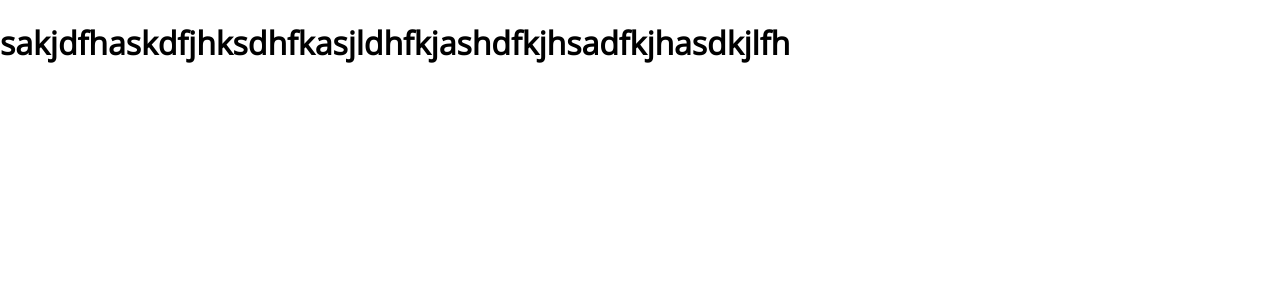
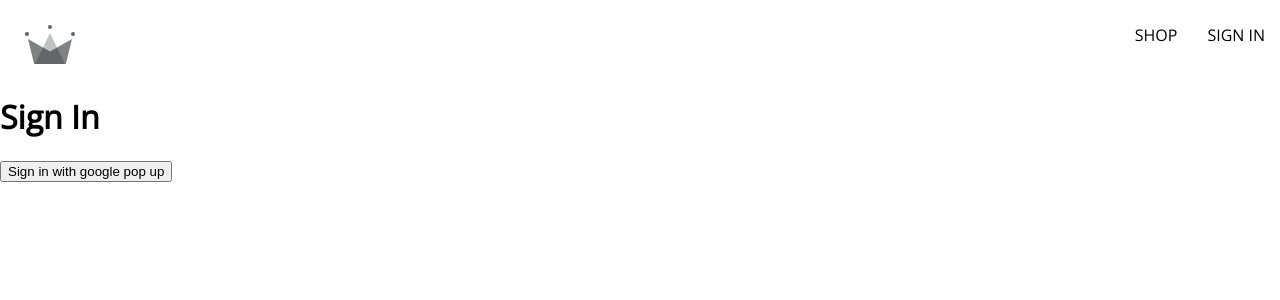
Before and after one commit to LongTrac/crwn_clothing, a React (Create React App) app: page /sign-in in a window 1280 px wide. Shown: the top 300 px of the page. Built offline with nearby package versions, Linux system fonts and the light colour scheme; a web font is replaced by a local one.

Commit message:
0.3: add fire base component/ config and a minor google pop up auth

```diff
--- a/src/App.js
+++ b/src/App.js
@@ -1,23 +1,24 @@
 import './categories.style.scss'
 import { Route, Routes } from 'react-router-dom';
+import { Fragment } from 'react';
 import Home from './routes/home/home.component';
 import Navigation from './routes/navigation/navigation.component';
-import { Fragment } from 'react';
+import SignIn from './routes/sign-in/sign-in.component';
 
 
 const Shop = () => {
-  return (<h1>I am the shop</h1>);
+  return (<h1>I am the beibu</h1>);
 }
 const App = () => {
   return (
     <Fragment>
-      <h1>sakjdfhaskdfjhksdhfkasjldhfkjashdfkjhsadfkjhasdkjlfh</h1>
       <Routes>
-      <Route path='/' element={<Navigation />}>
-        <Route index element={<Home />} />
-        <Route path='shop' element={<Shop />} />
-      </Route>
-    </Routes>
+        <Route path='/' element={<Navigation />}>
+          <Route index element={<Home />} />
+          <Route path='shop' element={<Shop />} />
+          <Route path='sign-in' element={<SignIn />} />
+        </Route>
+      </Routes>
     </Fragment>
 
 
--- a/src/components/directory/directory.component.jsx
+++ b/src/components/directory/directory.component.jsx
@@ -1,6 +1,5 @@
 import './directory.style.scss'
 import CategoryItem from '../category-item/category-item.component.jsx';
-import React from 'react';
 
 const Directory = ({ categories }) => {
     return (
--- a/src/routes/navigation/navigation.component.jsx
+++ b/src/routes/navigation/navigation.component.jsx
@@ -10,7 +10,7 @@ const Navigation = () => {
 
                 <Link className="logo-container" to='/'>
                     <div>
-                        <CrwnLogo className="logo"/>
+                        <CrwnLogo className="logo" />
                     </div>
                 </Link>
 
@@ -20,7 +20,11 @@ const Navigation = () => {
                         SHOP
                     </Link>
 
+                    <Link className="nav-link" to='/sign-in'>
+                        SIGN IN
+                    </Link>
                 </div>
+
 
             </div>
             <Outlet />
--- a/src/routes/sign-in/sign-in.component.jsx
+++ b/src/routes/sign-in/sign-in.component.jsx
@@ -1,10 +1,17 @@
-
+import { signInWithGooglePopup } from "../../utils/firebase/firebase.utils";
 const SignIn = () =>{
+    const logGoogleUser = async () =>{
+        const response = await signInWithGooglePopup();
+        console.log(response);
+    };
     return (
         <div>
             <h1>
+
                 Sign In
             </h1>
+
+            <button onClick={logGoogleUser}>Sign in with google pop up</button>
         </div>
     );
 }
--- /dev/null
+++ b/src/utils/firebase/firebase.utils.js
@@ -0,0 +1,31 @@
+// Import the functions you need from the SDKs you need
+import { initializeApp } from "firebase/app";
+import {
+    getAuth,
+    signInWithPopup,
+    GoogleAuthProvider } from 'firebase/auth'
+// TODO: Add SDKs for Firebase products that you want to use
+// https://firebase.google.com/docs/web/setup#available-libraries
+
+// Your web app's Firebase configuration
+const firebaseConfig = {
+    apiKey: "AIzaSyBoLWqohuoWIqE4Bt-yHicUVsNNG9CEKLw",
+    authDomain: "crwn-clothing-db-ab308.firebaseapp.com",
+    projectId: "crwn-clothing-db-ab308",
+    storageBucket: "crwn-clothing-db-ab308.appspot.com",
+    messagingSenderId: "847682555272",
+    appId: "1:847682555272:web:f8930fa1eb5e9c82aa3e3d"
+};
+
+// Initialize Firebase
+const App = initializeApp(firebaseConfig);
+
+// provider
+const provider = new GoogleAuthProvider();
+
+provider.setCustomParameters({
+    prompt:"select_account"
+});
+
+export const auth = getAuth();
+export const signInWithGooglePopup = () => signInWithPopup(auth, provider);
```
